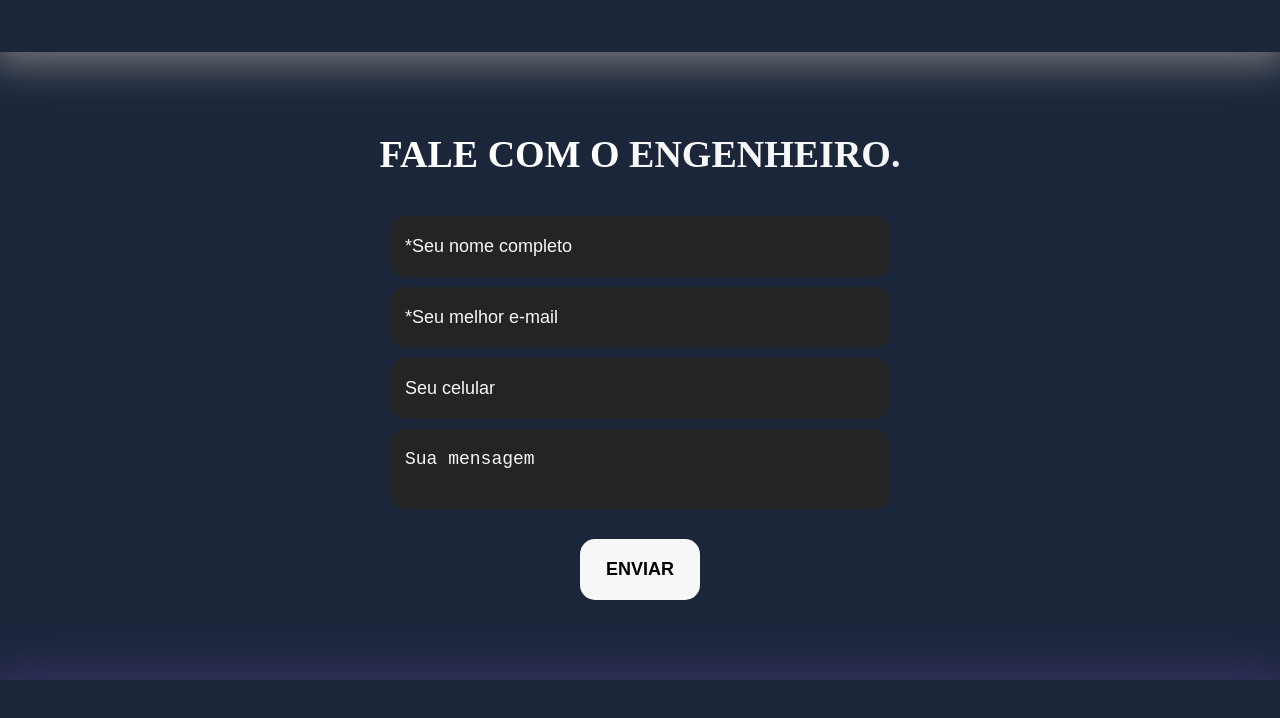
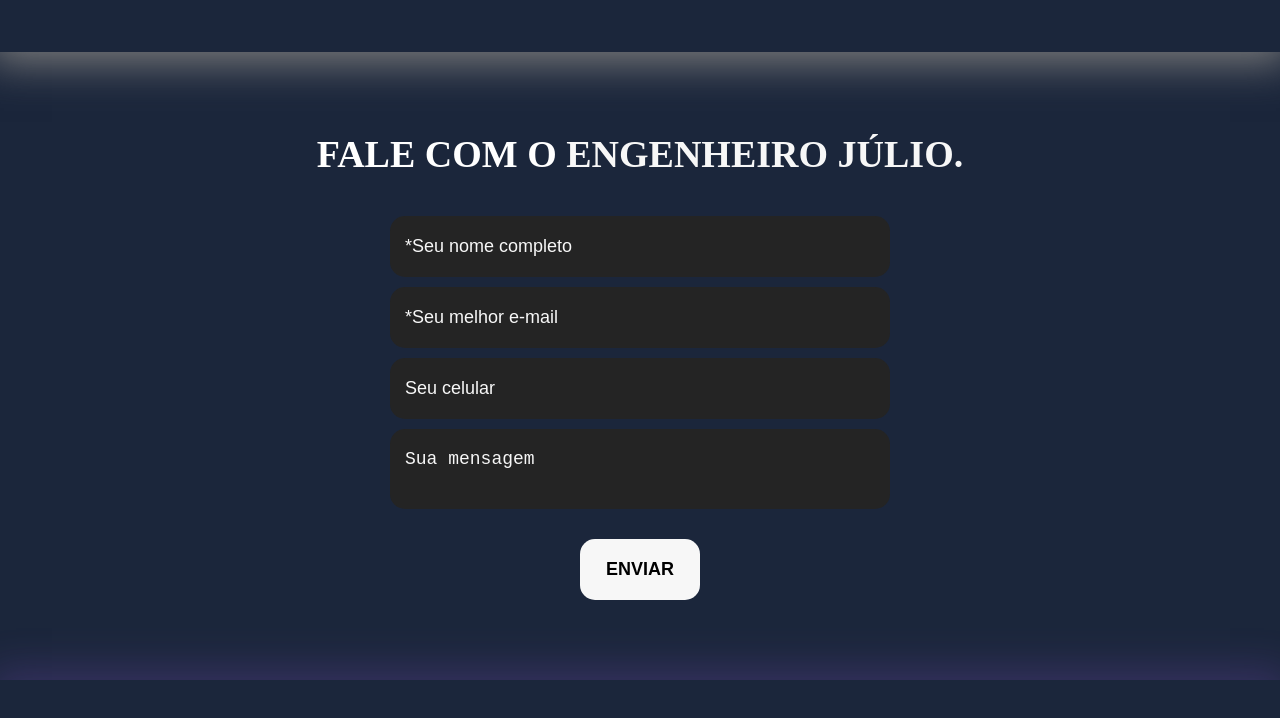
Before and after one commit to julio-mateuss/engenheirojulio, a plain HTML site: page index.html in a window 1280 px wide. Shown: the part 2840-3558 px from the top of the page. Drawn offline with nearby package versions, Linux system fonts and the light colour scheme.

Commit message:
Update index.html

```diff
--- a/index.html
+++ b/index.html
@@ -193,7 +193,7 @@
 
         <section class="formulario">
             <div class="interface">
-                <h2 class="titulo">FALE COM O <span>ENGENHEIRO.</span></h2>
+                <h2 class="titulo">FALE COM O <span>ENGENHEIRO JÚLIO.</span></h2>
                 <!-- <form action="https://api.staticforms.xyz/submit" method="post"> -->
                 <form action="https://formsubmit.co/juliodev555@gmail.com" method="POST">
 
```
